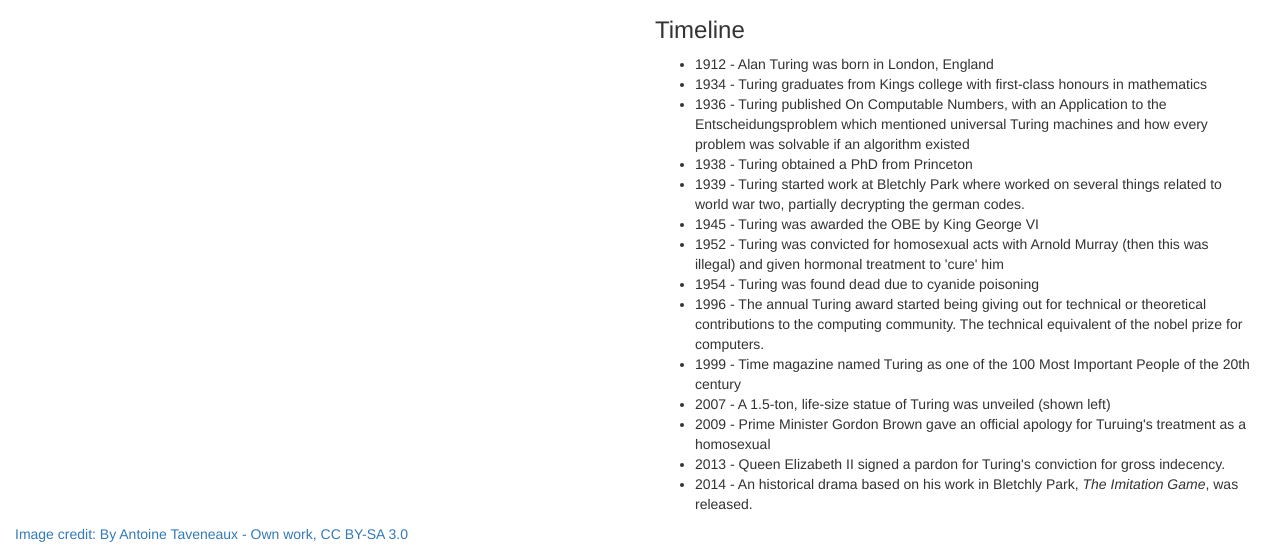
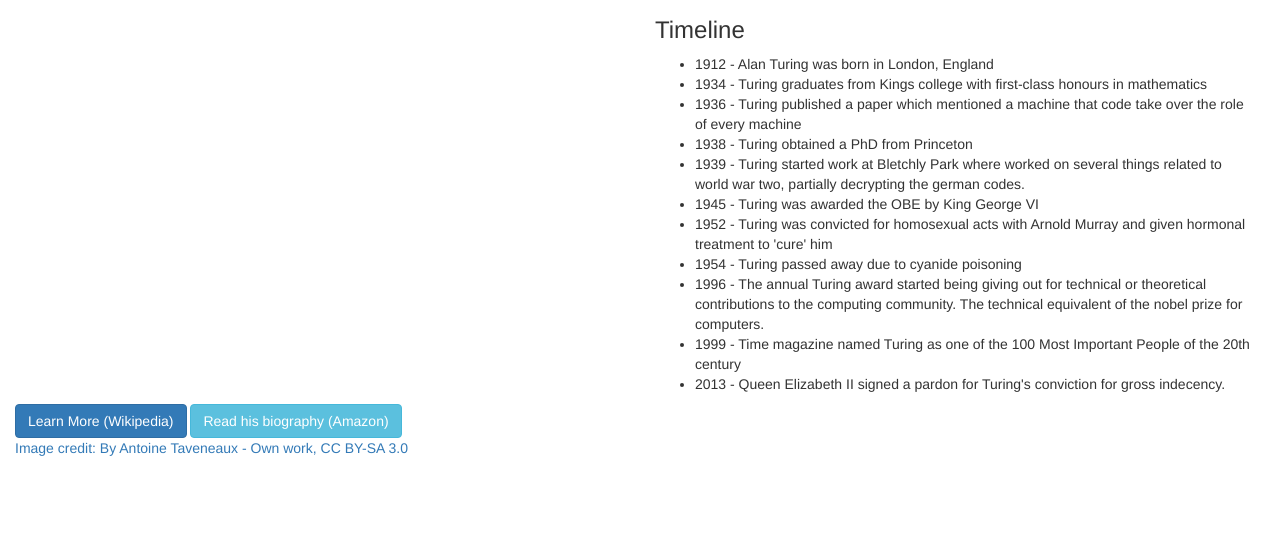
Before and after one commit to harsh183/tribute-alan-turing, a plain HTML site: page app/index.html in a window 1280 px wide. Shown: the part 327-881 px from the top of the page. After the commit the page ends 800 px from the top, so only its background shows below. Drawn offline with nearby package versions, Linux system fonts and the light colour scheme.

Commit message:
Add wikipedia and amazon links, as well as shorten list

```diff
--- a/app/index.html
+++ b/app/index.html
@@ -26,24 +26,21 @@
             <h3>Timeline</h3>
             <ul>
                 <li>1912 - Alan Turing was born in London, England</li>
-
                 <li>1934 - Turing graduates from Kings college with first-class
                     honours in mathematics
                 </li>
-                <li>1936 - Turing published On Computable Numbers, with an
-                    Application to the Entscheidungsproblem which mentioned
-                    universal Turing machines and how every problem was
-                    solvable if an algorithm existed
+                <li>1936 - Turing published a paper which mentioned a machine
+                    that code take over the role of every machine
+                </li>
                 <li>1938 - Turing obtained a PhD from Princeton</li>
                 <li>1939 - Turing started work at Bletchly Park where
                     worked on several things related to world war two,
                     partially decrypting the german codes.</li>
                 <li>1945 - Turing was awarded the OBE by King George VI</li>
                 <li>1952 - Turing was convicted for homosexual acts with
-                    Arnold Murray (then this was illegal) and given hormonal
-                    treatment to 'cure' him
+                    Arnold Murray and given hormonal treatment to 'cure' him
                 </li>
-                <li>1954 - Turing was found dead due to cyanide poisoning</li>
+                <li>1954 - Turing passed away due to cyanide poisoning</li>
                 <li>1996 - The annual Turing award started being giving out
                     for technical or theoretical contributions to the computing
                     community. The technical equivalent of the nobel prize
@@ -54,23 +51,15 @@
                     Important People of the 20th century
                 </li>
                 <li>
-                    2007 - A 1.5-ton, life-size statue of Turing was unveiled
-                    (shown left)
-                </li>
-                <li>
-                    2009 - Prime Minister Gordon Brown gave an official
-                    apology for Turuing's treatment as a homosexual
-                </li>
-                <li>
                     2013 -  Queen Elizabeth II signed a pardon for Turing's
                     conviction for gross indecency.
                 </li>
-                <li>
-                    2014 - An historical drama based on his work in Bletchly
-                    Park, <em>The Imitation Game</em>, was released.
-                </li>
             </ul>
         </div>
+
+        <a href="https://en.wikipedia.org/wiki/Alan_Turing" class="btn btn-primary">Learn More (Wikipedia)</a>
+
+        <a href="https://www.amazon.com/Alan-Turing-Enigma-Inspired-Imitation/dp/069116472X" class="btn btn-info">Read his biography (Amazon)</a>
 
 
         <p>
```
